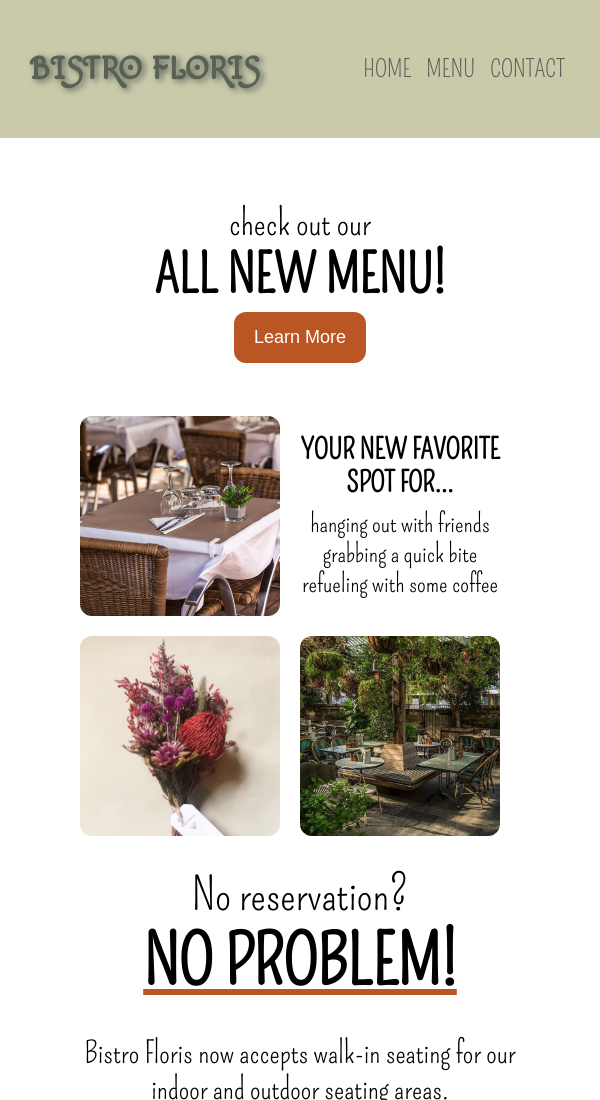
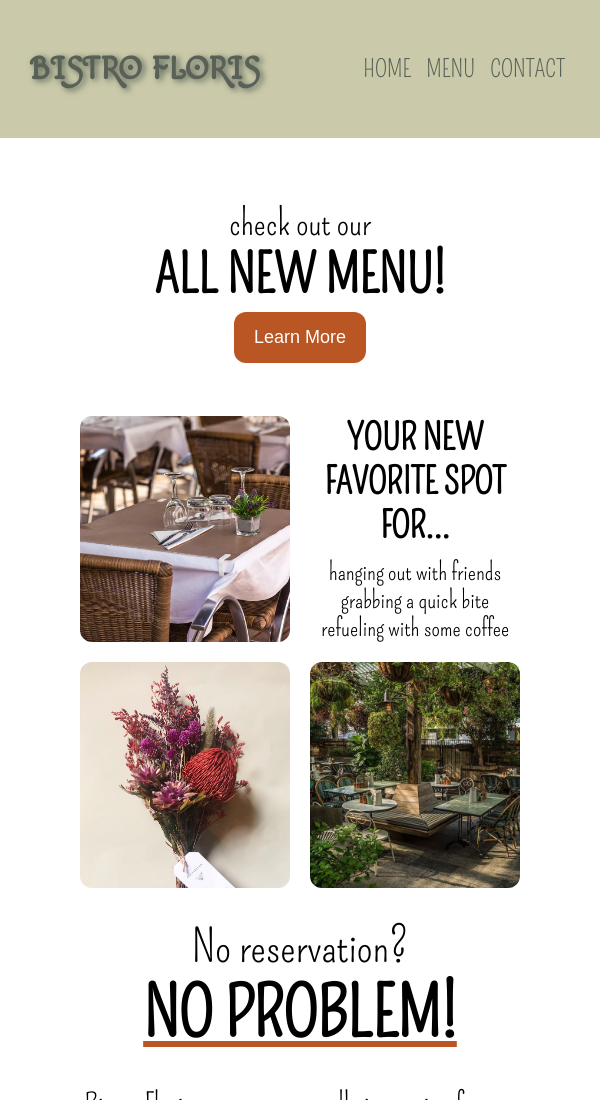
Before and after one commit to cossenerem/restaurant-site, a website: page index.html in a window 600 px wide. Shown: the top 1100 px of the page. Drawn offline with Linux system fonts and the light colour scheme; a web font is replaced by a local one.

Commit message:
homepage complete

```diff
--- a/css/styles.scss
+++ b/css/styles.scss
@@ -38,6 +38,7 @@ header {
     font-size: 3rem;
     text-shadow: $ebony 3px 2px 6px;
 
+    /* medium */
     @media screen and (max-width: 768px) {
         font-size: 2rem;
     }
@@ -50,7 +51,12 @@ header {
     display: inline-block;
     padding: 10px 20px;
 
+    /* mobile */
     @media screen and (max-width: 600px) {
+        padding: 5px 5px;
+    }
+    /* small */
+    @media screen and (min-width: 600px) {
         padding: 5px 5px;
     }
 }
@@ -62,6 +68,7 @@ header {
     font-family: pomp;
     font-size: 200%;
 
+    /* medium */
     @media screen and (max-width: 768px) {
         font-size: 150%;
     }
@@ -76,21 +83,32 @@ header {
 /* WRAPPER GRID */
 .wrapper {
     margin-top: 2rem;
-    padding: 20px;
     margin-left: 5rem;
     margin-right: 5rem;
     display: grid;
-    grid-template-columns: repeat(4, 1fr);
-    grid-template-rows: repeat(2, 1fr);
+    grid-template-columns: 20% 20% 1fr;
+    grid-template-rows: 45% 45%;
+    grid-auto-rows: minmax(100px, auto);
     gap: 20px;
 }
 
+/* mobile */
 @media screen and (max-width: 600px) {
     .wrapper {
         margin-top: 0;
         padding: 0;
-        grid-template-columns: repeat(2, 200px);
-        grid-template-rows: repeat(2, 200px);
+        grid-template-columns: repeat(2, 1fr);
+        grid-template-rows: repeat(2, 1fr);
+    }
+}
+/* small to medium */
+@media screen and (min-width: 600px) and (max-width: 992px) {
+    .wrapper {
+        margin-top: 0;
+        padding: 0;
+        grid-template-columns: repeat(2, 1fr);
+        grid-template-rows: repeat(2, 1fr);
+        justify-content: space-between;
     }
 }
 
@@ -106,7 +124,13 @@ header {
     grid-row: 1;
     transition: all 0.5s;
 
+    /* mobile */
     @media screen and (max-width: 600px) {
+        grid-column: 1;
+        grid-row: 1;
+    }
+    /* small to medium */
+    @media screen and (min-width: 600px) and (max-width: 992px) {
         grid-column: 1;
         grid-row: 1;
     }
@@ -121,7 +145,13 @@ header {
     grid-row: 1;
     transition: all 0.5s;
 
+    /* mobile */
     @media screen and (max-width: 600px) {
+        grid-column: 1;
+        grid-row: 2;
+    }
+    /* small to medium */
+    @media screen and (min-width: 600px) and (max-width: 992px) {
         grid-column: 1;
         grid-row: 2;
     }
@@ -135,7 +165,14 @@ header {
     grid-column: 1;
     grid-row: 2;
     transition: all 0.5s;
+
+    /* mobile */
     @media screen and (max-width: 600px) {
+        grid-column: 2;
+        grid-row: 2;
+    }
+    /* small to medium */
+    @media screen and (min-width: 600px) and (max-width: 992px) {
         grid-column: 2;
         grid-row: 2;
     }
@@ -146,11 +183,16 @@ header {
 }
 
 .four {
-    grid-column: 2 / 3;
+    grid-column: 2;
     grid-row: 2;
     transition: all 0.5s;
 
+    /* mobile */
     @media screen and (max-width: 600px) {
+        display: none;
+    }
+    /* small to medium */
+    @media screen and (min-width: 600px) and (max-width: 992px) {
         display: none;
     }
 }
@@ -160,13 +202,28 @@ header {
 }
 
 .five {
-    grid-column: 3 / 5;
+    grid-column: 3;
     grid-row: span 2;
     padding: 2rem;
     font-family: pomp;
+    display: flex;
+    flex-direction: column;
+    justify-content: center;
+    align-items: center;
     text-align: center;
 
+    /* mobile */
     @media screen and (max-width: 600px) {
+        display: flex;
+        flex-direction: column;
+        grid-column: 2;
+        grid-row: 1;
+        padding: 0;
+        justify-content: center;
+        align-items: center;
+    }
+    /* small to medium */
+    @media screen and (min-width: 600px) and (max-width: 992px) {
         display: flex;
         flex-direction: column;
         grid-column: 2;
@@ -181,30 +238,26 @@ header {
     margin-top: 10px;
     text-decoration: none;
     list-style: none;
-    font-size: 50px;
-
-    @media screen and (max-width: 600px) {
-        font-size: 25px;
-    }
+    font-size: 4vw;
 }
 
 .five-sm {
-    padding: 5rem;
-    font-size: 30px;
+    margin-top: 1rem;
+    font-size: 3vw;
 
+    /* mobile */
     @media screen and (max-width: 600px) {
+        display: none;
+    }
+    /* small to medium */
+    @media screen and (min-width: 600px) and (max-width: 992px) {
         display: none;
     }
 }
 
 .favspot {
-    font-size: 75px;
-
-    @media screen and (max-width: 600px) {
-        font-size: 28px;
-    }
+    font-size: 6vw;
 }
-
 
 /* END WRAPPER GRID */
 
```
Also changed, not shown: css/styles.css, 1 other file.
